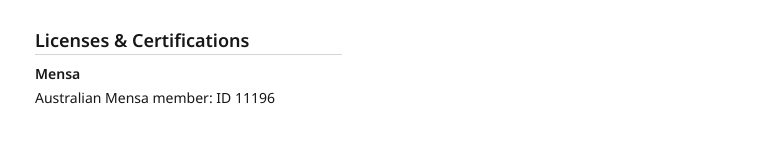
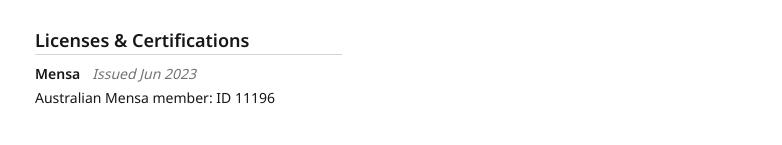
Before and after one commit to DahaoTang/DahaoTang.github.io, a Next.js app: page / in a window 1280 px wide. Shown: the part 559-704 px from the top of the page, without its empty margins (239-1021 px from the left). Built offline with nearby package versions, Linux system fonts and the light colour scheme.

Commit message:
landing page updated

```diff
--- a/app/(site)/page.tsx
+++ b/app/(site)/page.tsx
@@ -39,7 +39,7 @@
 				<div className="w-[42%] min-w-[240px]">
 					<Hr />
 				</div>
-				<Heading3 content="Mensa" />
+				<Heading3 content="Mensa" subcontent="Issued Jun 2023" />
 				<p className="mt-1">Australian Mensa member: ID 11196</p>
 			</div>
 			<div className="mt-[42px]">
```
